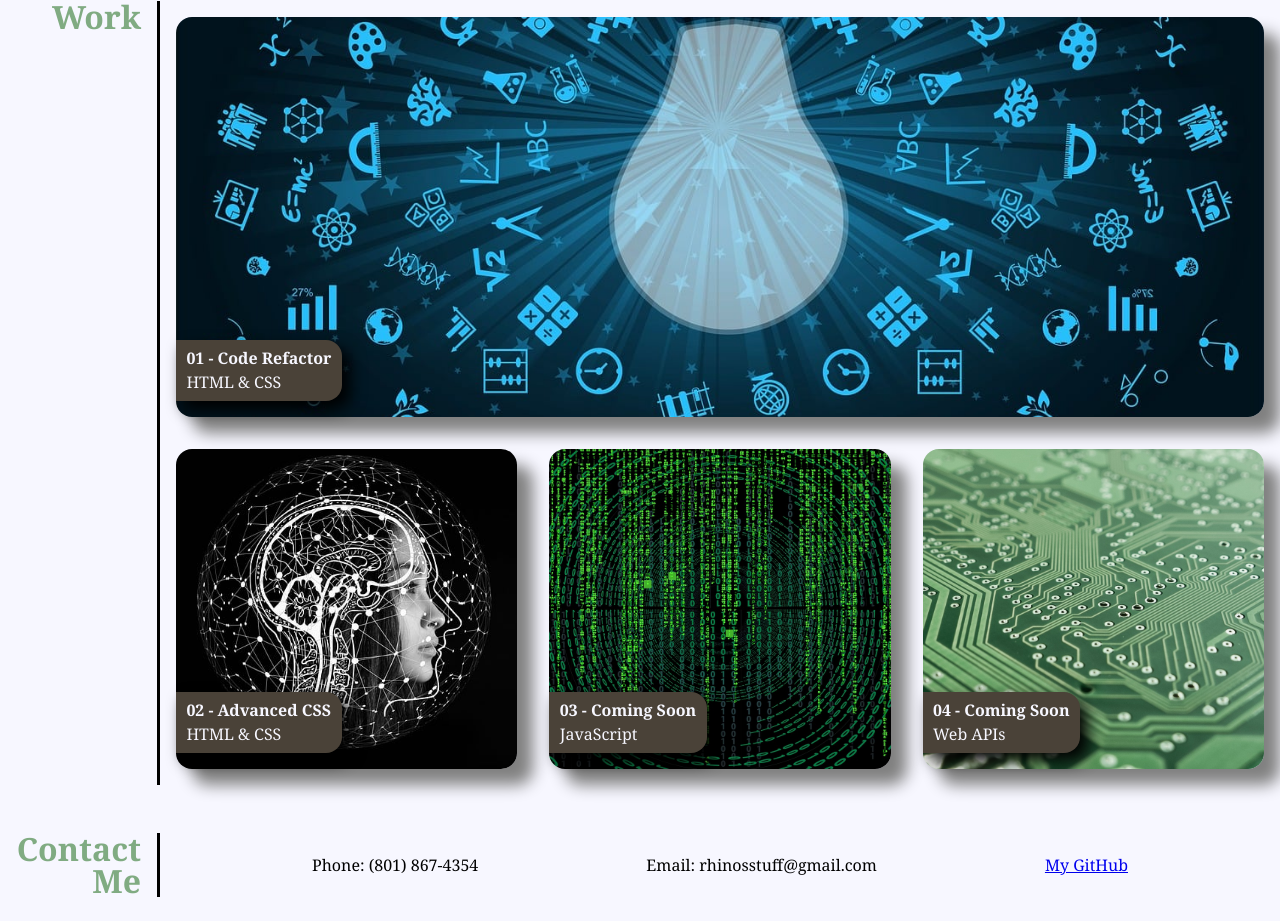
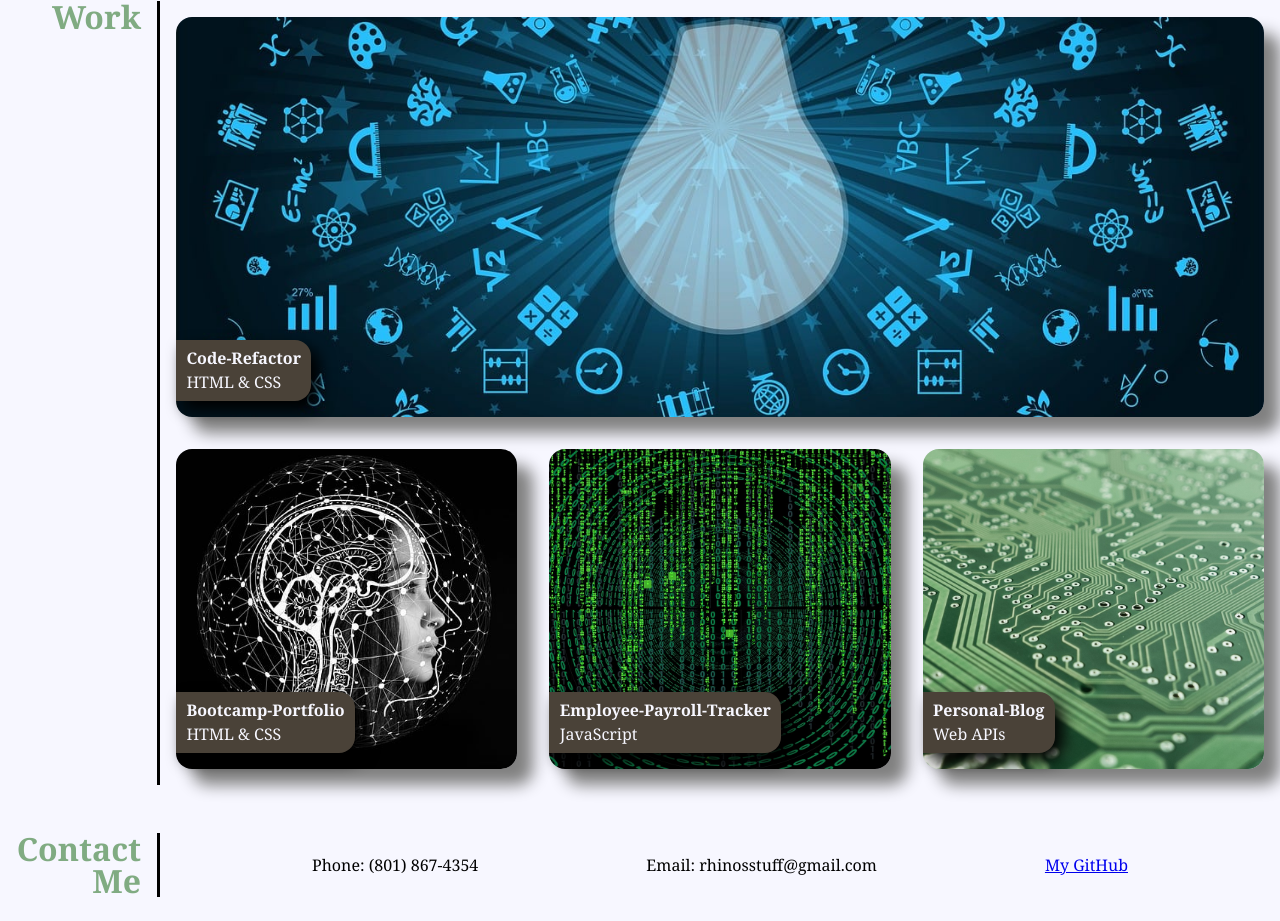
Before and after one commit to rhinosstuff/My-Portfolio, a plain HTML site: page index.html in a window 1280 px wide. Shown: the part 537-1458 px from the top of the page. Drawn offline with Linux system fonts and the light colour scheme.

Commit message:
Updated-links-README.md

```diff
--- a/index.html
+++ b/index.html
@@ -24,7 +24,7 @@
       </header>
 
       <div class="banner">
-        <h1>Boot Camp Portfolio</h1>
+        <h1>My Portfolio</h1>
       </div>
 
       <main>
@@ -46,28 +46,28 @@
           <div class="cards-container">
             <a class="card first-card" href="https://rhinosstuff.github.io/Code-Refactor/">
               <div class="tag-container">
-                <h4>01 - Code Refactor</h4>
+                <h4>Code-Refactor</h4>
                 <p>HTML & CSS</p>
               </div>
             </a>
 
             <a class="card second-card" href="https://rhinosstuff.github.io/Bootcamp-Portfolio/">
               <div class="tag-container">
-                <h4>02 - Advanced CSS</h4>
+                <h4>Bootcamp-Portfolio</h4>
                 <p>HTML & CSS</p>
               </div>
             </a>
 
-            <a class="card third-card" href="https://rhinosstuff.github.io/coming-soon/">
+            <a class="card third-card" href="https://rhinosstuff.github.io/Employee-Payroll-Tracker/">
               <div class="tag-container">
-                <h4>03 - Coming Soon</h4>
+                <h4>Employee-Payroll-Tracker</h4>
                 <p>JavaScript</p>
               </div>
             </a>
 
-            <a class="card fourth-card" href="https://rhinosstuff.github.io/coming-soon/">
+            <a class="card fourth-card" href="https://rhinosstuff.github.io/Personal-Blog/">
               <div class="tag-container">
-                <h4>04 - Coming Soon</h4>
+                <h4>Personal-Blog</h4>
                 <p>Web APIs</p>
               </div>
             </a>
```
Also changed, not shown: 1 other file.
